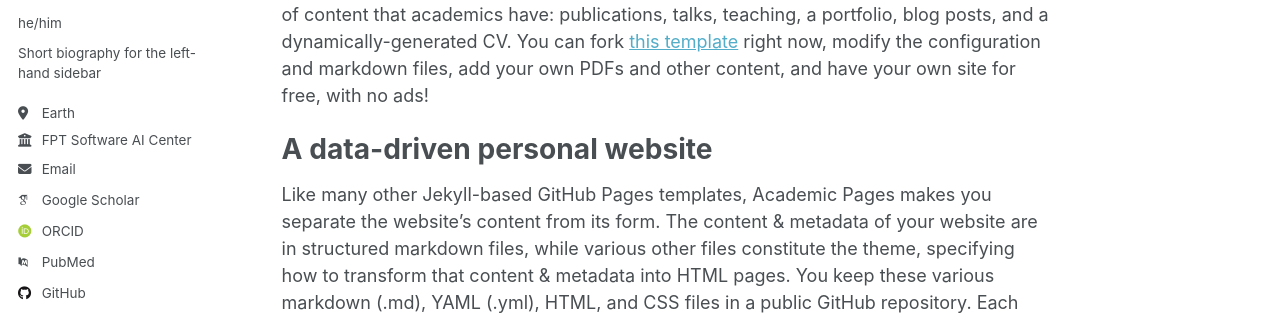
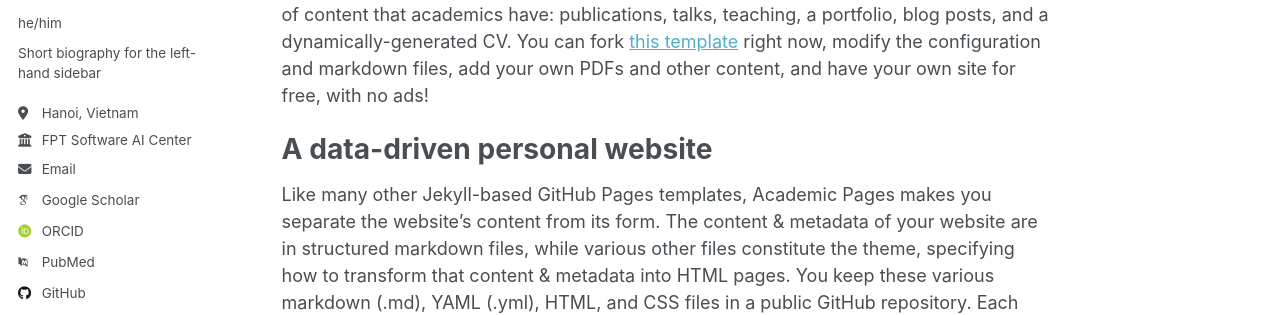
Before and after one commit to cuonglannguyen/cuonglannguyen.github.io, a Jekyll site: the page built from _pages/about.md, in a window 1280 px wide. Shown: the part 303-618 px from the top of the page. Built offline with Jekyll 4.4.1, drawn with Linux system fonts in a browser that asks for light colours; some web fonts are replaced.

Commit message:
Update _config.yml

```diff
--- a/_config.yml
+++ b/_config.yml
@@ -26,7 +26,7 @@ author:
   name             : "Your Sidebar Name"
   pronouns         : he/him
   bio              : "Short biography for the left-hand sidebar"
-  location         : "Earth"
+  location         : "Hanoi, Vietnam"
   employer         : "FPT Software AI Center"
   uri              : # URL
   email            : "none@example.org"
```
